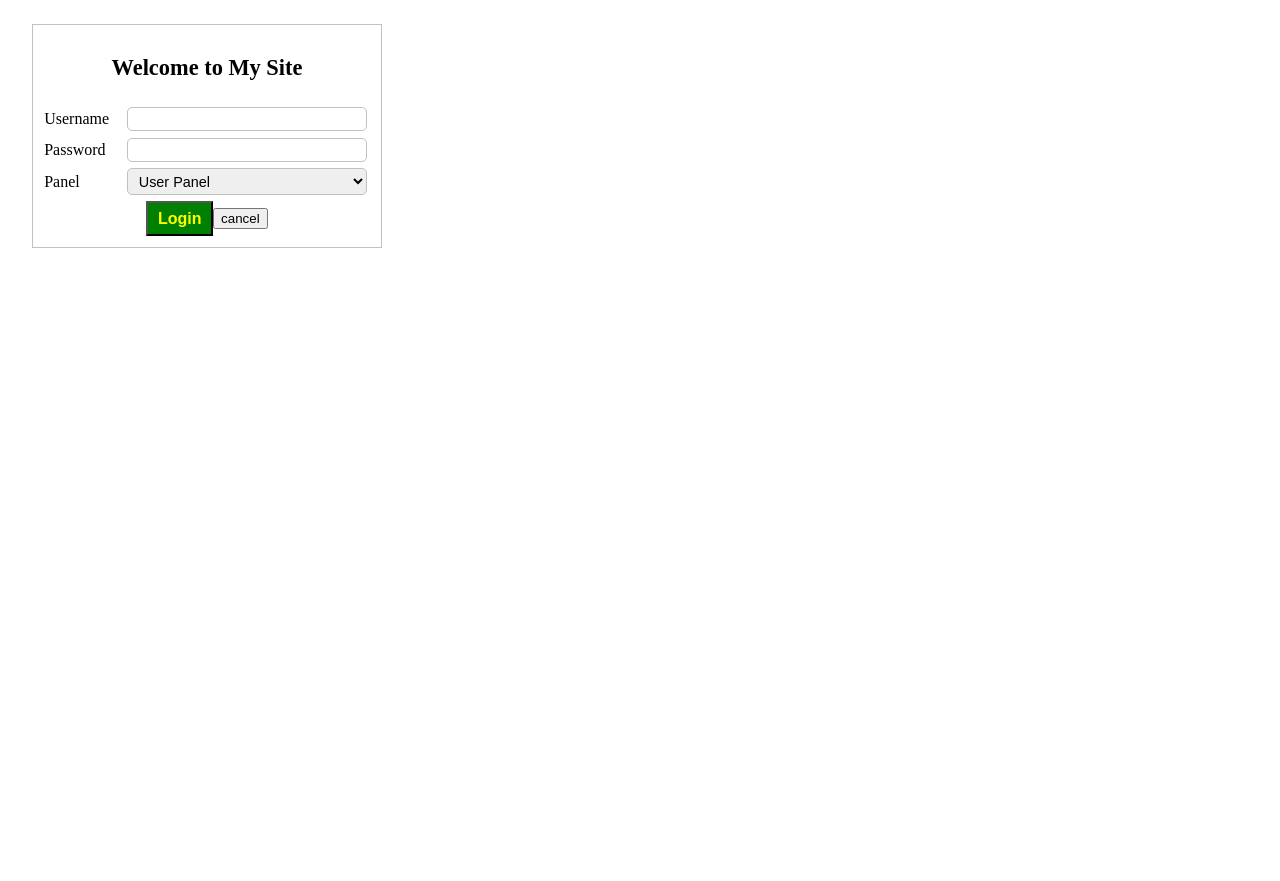
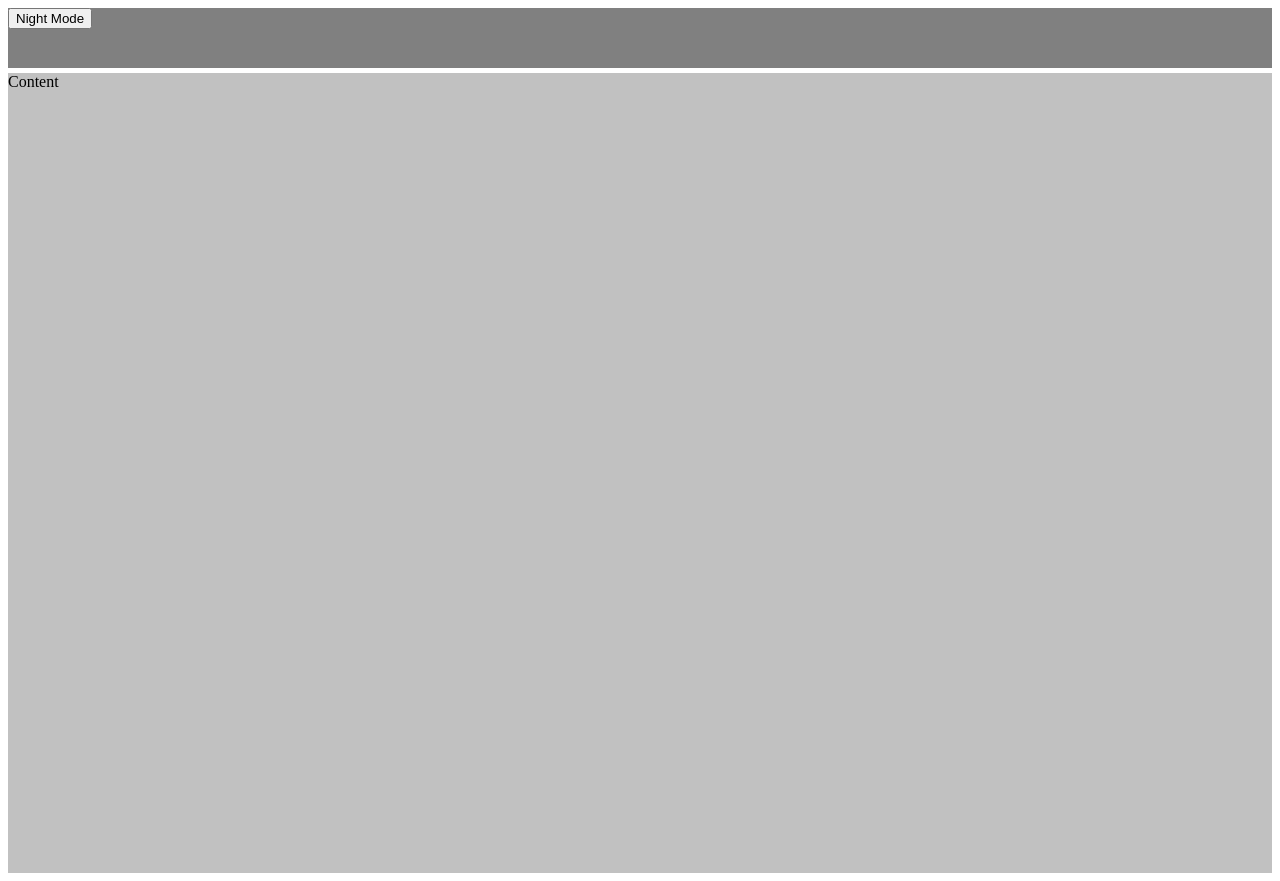
Before and after one commit to MohsenShahmohammadi/react-essential, a React (Create React App) app: page / in a window 1280 px wide. Before the commit the page ends 800 px from the top, so only its background shows below. Built offline with nearby package versions, Linux system fonts and the light colour scheme.

Commit message:
Section04

```diff
--- a/src/App.js
+++ b/src/App.js
@@ -1,10 +1,10 @@
-import Section03 from "./section03/Section03";
+import Section04 from "./section04/Section04";
 
 function App() {
   return (
     <>
       <div>
-        <Section03 />
+        <Section04 />
       </div>
     </>
   );
--- a/src/section03/components/Index.jsx
+++ b/src/section03/components/Index.jsx
@@ -55,7 +55,6 @@ const Login = () => {
           <button className="btn-form" onClick={LoginHandler}>
             Login
           </button>
-          <button onClick={()=>alert()}>cancel</button>
         </div>
       </div>
     </>
--- /dev/null
+++ b/src/section04/Section04.jsx
@@ -0,0 +1,38 @@
+import React, { useState } from "react";
+
+const Section04 = () => {
+  const [mode, setMode] = useState("light");
+  const ModeHandler = (event) => {
+    setMode(event);
+  };
+  return (
+    <>
+      <header
+        style={{
+          backgroundColor: mode === "light" ? "gray" : "yellow",
+          height: "60px",
+        }}
+      >
+        <div>
+          {mode === "light" ? (
+            <button onClick={() => ModeHandler("dark")}>Night Mode</button>
+          ) : (
+            <button onClick={() => ModeHandler("light")}>Day Mode</button>
+          )}
+        </div>
+      </header>
+      <main
+        style={{
+          marginTop: "5px",
+          minHeight: "100vh",
+          backgroundColor: mode === "light" ? "#c1c1c1" : "brown",
+          height: "60px",
+        }}
+      >
+        Content
+      </main>
+    </>
+  );
+};
+
+export default Section04;
```
